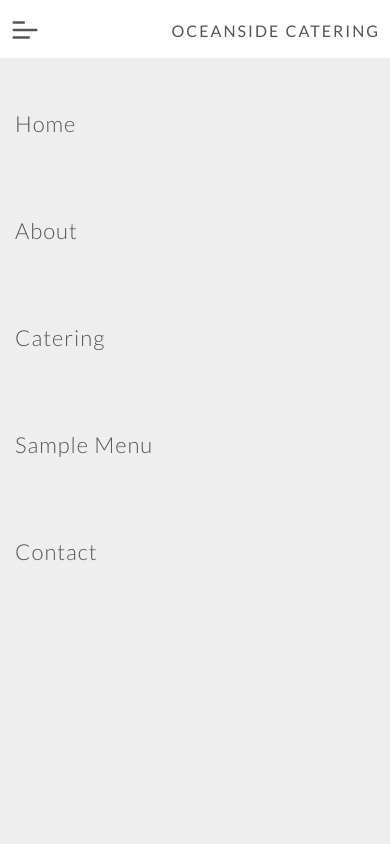
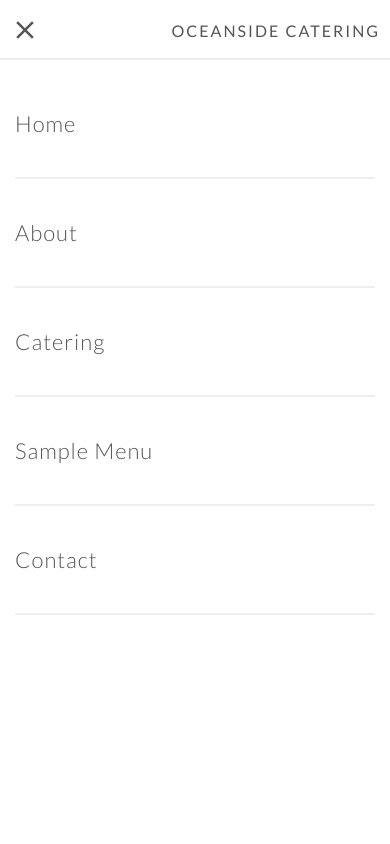
Before and after one commit to j-a-black/seaside-catering-cra, a React (Create React App) app: page / in a window 390 px wide. Both pictures are taken after a click on the icon 25 px from the left and 30 px from the top of the page. Shown: the top 844 px of the page. Built offline with nearby package versions, Linux system fonts and the light colour scheme; a web font is replaced by a local one.

Commit message:
updated mobile open/close button icon and style of menu

```diff
--- a/src/components/mobile-menu/mobile-menu.scss
+++ b/src/components/mobile-menu/mobile-menu.scss
@@ -4,6 +4,7 @@
   width: 100%;
   font-size: 22px;
   font-weight: 300;
+  border-bottom: 2px solid #eee;
 
   a {
     text-decoration: none;
--- a/src/components/navbar/Navbar.jsx
+++ b/src/components/navbar/Navbar.jsx
@@ -4,6 +4,7 @@ import { Link } from "react-router-dom";
 
 import { FaBars } from "react-icons/fa";
 import { CgMenuLeft } from "react-icons/cg";
+import { MdOutlineClose } from "react-icons/md";
 import "./navbar.scss";
 
 const Navbar = () => {
@@ -15,10 +16,18 @@ const Navbar = () => {
   return (
     <nav className="navbar">
       <div className="navbar__container">
-        <CgMenuLeft
-          style={{ fontSize: "30px", cursor: "pointer" }}
-          onClick={toggleMobileMenu}
-        />
+        {mobileMenuSlider ? (
+          <MdOutlineClose
+            style={{ fontSize: "30px", cursor: "pointer" }}
+            onClick={toggleMobileMenu}
+          />
+        ) : (
+          <CgMenuLeft
+            style={{ fontSize: "30px", cursor: "pointer" }}
+            onClick={toggleMobileMenu}
+          />
+        )}
+
         <Link to="/">
           <span className="navbar__logo" onClick={closeMobileMenu}>
             OCEANSIDE CATERING
--- a/src/components/navbar/navbar.scss
+++ b/src/components/navbar/navbar.scss
@@ -29,7 +29,7 @@
 
   // Mobile Menu Slidebar
   &__mobile-menu {
-    background-color: #eee;
+    background-color: white;
     padding: 10px 15px;
     width: 100%;
     height: calc(100vh - 60px);
```
